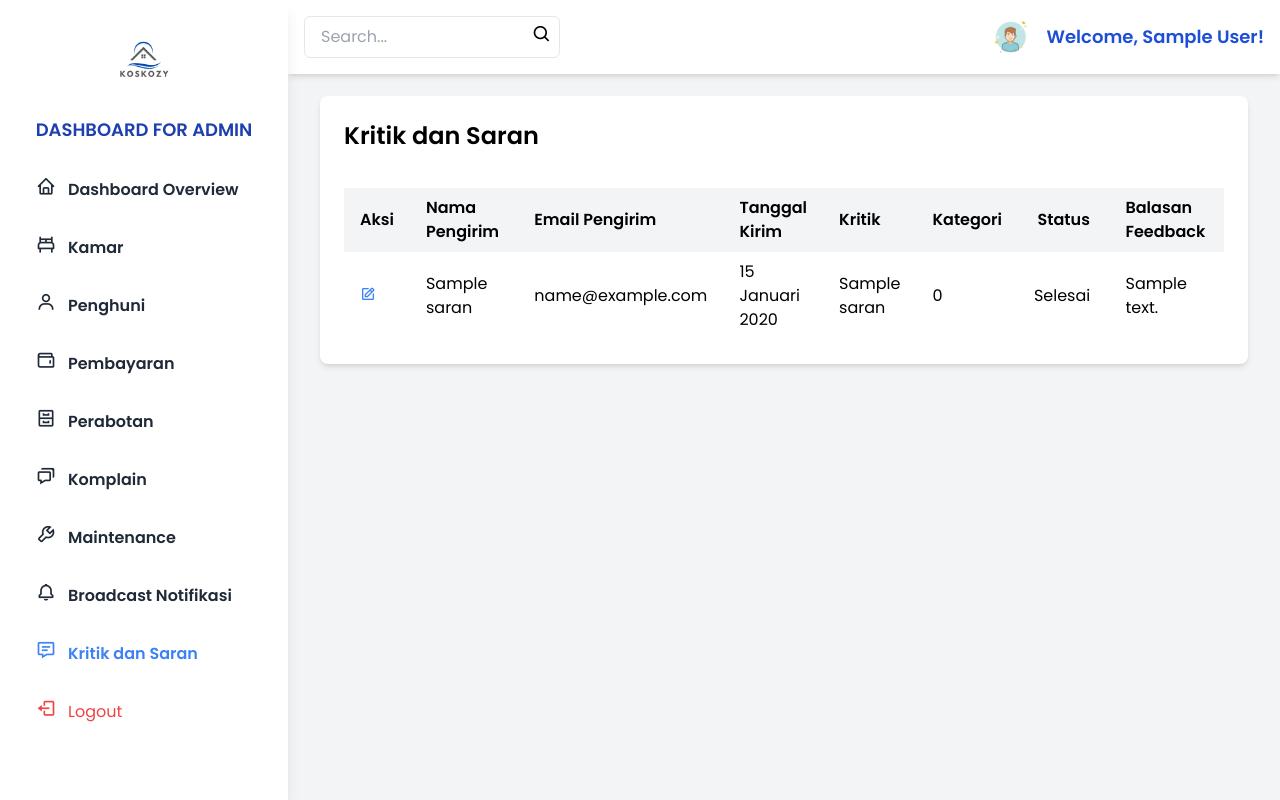
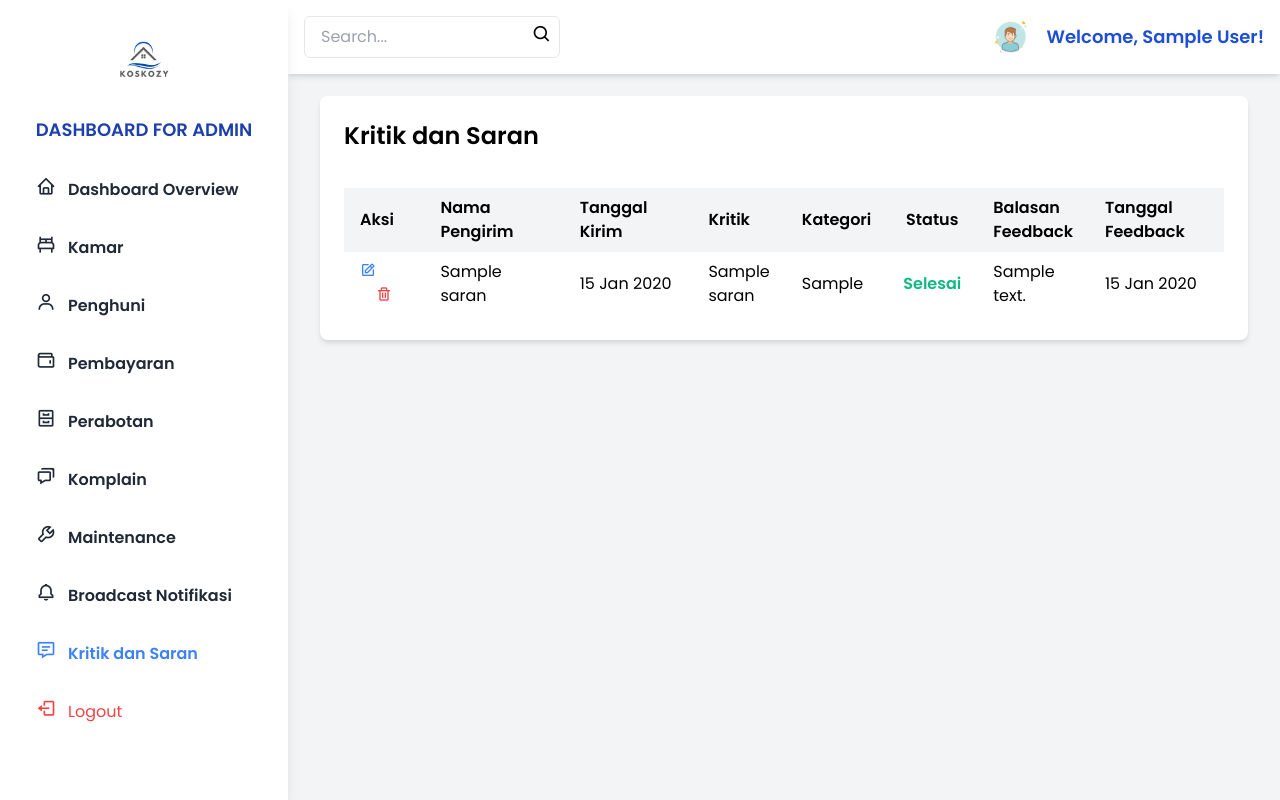
Before and after one commit to jmjnathan/kostmanagement, a PHP site: page /page/admin/kritik-saran.php in a window 1280 px wide. Run offline with PHP 8.4, Linux system fonts and the light colour scheme; the visitor is signed in with stand-in values (Sample User, id 1); tables that the repository leaves empty or names only in its code hold one stand-in row (values such as "Sample post").

Commit message:
tambahan kritik dan saran (belum solve)

```diff
--- a/page/admin/kritik-saran.php
+++ b/page/admin/kritik-saran.php
@@ -22,14 +22,14 @@ try {
    $pdo = new PDO("mysql:host=$host;dbname=$dbname", $username, $password);
    $pdo->setAttribute(PDO::ATTR_ERRMODE, PDO::ERRMODE_EXCEPTION);
    $session_username = $_SESSION['username'];
+
+   // Query untuk mengambil nama admin
    $stmt = $pdo->prepare("SELECT name FROM users WHERE username = :username");
    $stmt->execute(['username' => $session_username]);
-
    $admin = $stmt->fetch(PDO::FETCH_ASSOC);
    $admin_name = $admin['name'] ?? 'Admin';
 
-
-   // Query untuk data kamar dengan filter dan pagination
+   // Query untuk mengambil data kritik dan saran
    $sql = "SELECT * FROM kritik_dan_saran";
    $stmt_rooms = $pdo->prepare($sql);
    $stmt_rooms->execute();
@@ -40,7 +40,6 @@ try {
    exit();
 }
 ?>
-
 
 <!DOCTYPE html>
 <html lang="en">
@@ -58,17 +57,6 @@ try {
    body {
       font-family: 'Poppins', sans-serif;
    }
-   /* Menambahkan z-index pada modal dan tombol */
-   #room-modal {
-      z-index: 1050; /* Atur modal agar berada di atas */
-   }
-   #room-modal-edit{
-      z-index: 1050; /* Atur modal agar berada di atas */
-   }
-   #close-modal-cancel {
-      z-index: 1060; /* Pastikan tombol Batal berada di atas modal */
-   }
-
 </style>
 
 <!-- Sidebar -->
@@ -89,18 +77,12 @@ try {
          <li><a href="komplain.php" class="block px-4 py-2 rounded-md font-semibold hover:bg-gray-100  items-center space-x-3"><i class="bx bx-chat text-xl"></i><span>Komplain</span></a></li>
          <li><a href="maintenance.php" class="block px-4 py-2 rounded-md font-semibold hover:bg-gray-100  items-center space-x-3"><i class="bx bx-wrench text-xl"></i><span>Maintenance</span></a></li>
          <li><a href="broadcast.php" class="block px-4 py-2 rounded-md font-semibold hover:bg-gray-100  items-center space-x-3"><i class="bx bx-bell text-xl"></i><span>Broadcast Notifikasi</span></a></li>
-         <li><a href="kritik-saran.php" class="block px-4 py-2 rounded-md text-blue-500 font-semibold hover:bg-gray-100  items-center space-x-3"><i class="bx bx-message-detail text-xl"></i><span>Kritik dan Saran</span></a></li>
+         <li><a href="kritik-saran.php" class="block px-4 py-2 text-blue-500 rounded-md font-semibold hover:bg-gray-100  items-center space-x-3"><i class="bx bx-message-detail text-xl"></i><span>Kritik dan Saran</span></a></li>
          <li><a href="../../logout.php" class="block px-4 py-2 rounded-md text-red-500 hover:bg-red-100  items-center space-x-3"><i class="bx bx-log-out text-xl"></i><span>Logout</span></a></li>
       </ul>
    </nav>
 </div>
 
-<!-- Mobile Sidebar Toggle -->
-<div class="md:hidden fixed top-4 left-4 z-50">
-   <button id="toggle-sidebar" class="bg-blue-500 text-white p-2 rounded-md shadow">
-      <i class="bx bx-menu text-xl"></i>
-   </button>
-</div>
 
 <!-- Main Content -->
 <div class="md:ml-72 flex flex-col min-h-screen">
@@ -140,36 +122,38 @@ try {
                      <tr class="bg-gray-100">
                         <th class="px-4 py-2 text-left">Aksi</th>
                         <th class="px-4 py-2 text-left">Nama Pengirim</th>
-                        <th class="px-4 py-2 text-left">Email Pengirim</th>
                         <th class="px-4 py-2 text-left">Tanggal Kirim</th>
                         <th class="px-4 py-2 text-left">Kritik</th>
                         <th class="px-4 py-2 text-left">Kategori</th>
                         <th class="px-4 py-2 text-center">Status</th>
                         <th class="px-4 py-2 text-left">Balasan Feedback</th>
+                        <th class="px-4 py-2 text-left">Tanggal Feedback</th>
                      </tr>
                   </thead>
                   <tbody>
                      <?php if (empty($rooms)): ?>
                         <tr>
-                           <td colspan="9" class="text-center py-3">No data available</td>
+                           <td colspan="8" class="text-center py-3">No data available</td>
                         </tr>
                      <?php else: ?>
                         <?php foreach ($rooms as $room): ?>
                            <tr>
-                              <td class="px-4 py-2">
+                              <td class="px-4 py-2 w-24">
                                  <!-- Edit button in the table -->
-                                 <a href="#" class="edit-room-btn text-blue-500 hover:text-blue-700">
+                                 <a href="#" class="edit-room-btn text-blue-500 hover:text-blue-700" data-id="<?= $room['id'] ?>" data-feedback="<?= htmlspecialchars($room['isi_feedback'] ?? '') ?>" data-status="<?= htmlspecialchars($room['status'] ?? '') ?>" onclick="openModal(this)">
                                     <i class="bx bx-edit"></i>
                                  </a>
+                                 <a href="../../function/admin/kritik-saran/delete-kritik-saran.php?id=<?= $room['id'] ?>" class="ml-4 text-red-500 hover:text-red-700" onclick="return confirm('Apakah Anda yakin ingin menghapus kritik dan saran ini?');">
+                                    <i class="bx bx-trash"></i>
+                                 </a>
                               </td>
-                              <td class="px-4 py-2 w-64 h-16"><?php echo !empty($room['nama_pengirim']) ? htmlspecialchars($room['nama_pengirim']) : '-'; ?></td>
-                              <td class="px-4 py-2 w-52"><?php echo !empty($room['email_pengirim']) ? htmlspecialchars($room['email_pengirim']) : '-'; ?></td>
-                              <td class="px-4 py-2">
+                              <td class="px-4 py-2 w-44"><?php echo htmlspecialchars($room['nama_pengirim'] ?? '-'); ?></td>
+                              <td class="px-4 py-2 w-40">
                                  <?php
                                  if (!empty($room['tanggal_kirim'])) {
                                     $bulan = [
-                                       1 => 'Januari', 'Februari', 'Maret', 'April', 'Mei', 'Juni',
-                                       'Juli', 'Agustus', 'September', 'Oktober', 'November', 'Desember'
+                                       1 => 'Jan', 'Feb', 'Mar', 'Apr', 'Mei', 'Jun',
+                                       'Jul', 'Ags', 'Sep', 'Okt', 'Nov', 'Des'
                                     ];
                                     $tanggal = date_create($room['tanggal_kirim']);
                                     $tanggal_indonesia = date_format($tanggal, "j") . " " .
@@ -181,10 +165,36 @@ try {
                                  }
                                  ?>
                               </td>
-                              <td class="px-4 py-2 text-left"><?php echo !empty($room['judul']) ? htmlspecialchars($room['judul']) : '-'; ?></td>
-                              <td class="px-4 py-2 text-left"><?php echo !empty($room['kategori']) ? number_format($room['kategori']) : '-'; ?></td>
-                              <td class="px-4 py-2 w-60"><?php echo !empty($room['status']) ? htmlspecialchars($room['status']) : '-'; ?></td>
-                              <td class="px-4 py-2 w-60"><?php echo !empty($room['isi_feedback']) ? htmlspecialchars($room['isi_feedback']) : '-'; ?></td>
+                              <td class="px-4 py-2"><?php echo htmlspecialchars($room['judul'] ?? '-'); ?></td>
+                              <td class="px-4 py-2"><?php echo htmlspecialchars($room['kategori'] ?? '-'); ?></td>
+                              <td class="px-4 py-2 text-center
+                                 <?php
+                                       // Add the class based on status value
+                                       if ($room['status'] == 'Selesai') {
+                                          echo 'text-green-500 font-semibold';
+                                       } elseif ($room['status'] == 'Belum di baca') {
+                                          echo 'text-red-500 font-semibold';
+                                       } elseif ($room['status'] == 'Diproses') {
+                                          echo 'text-yellow-500 font-semibold';
+                                       }
+                                 ?>">
+                                 <?php echo htmlspecialchars($room['status']); ?>
+                              </td>
+                              <td class="px-4 py-2"><?php echo htmlspecialchars($room['isi_feedback'] ?? '-'); ?></td>
+                              <td class="px-4 py-2 w-40">
+                                 <?php
+                                 if (!empty($room['tanggal_feedback'])) {
+                                    $tanggal_feedback = date_create($room['tanggal_feedback']);
+                                    $tanggal_feedback_indonesia = date_format($tanggal_feedback, "j") . " " .
+                                                                  $bulan[(int)date_format($tanggal_feedback, "m")] . " " .
+                                                                  date_format($tanggal_feedback, "Y");
+                                    echo $tanggal_feedback_indonesia;
+                                 } else {
+                                    echo '-';
+                                 }
+                                 ?>
+                              </td>
+
                            </tr>
                         <?php endforeach; ?>
                      <?php endif; ?>
@@ -196,80 +206,56 @@ try {
    </div>
 </div>
 
-<!-- Modal ADD-->
-<div id="room-modal" class="fixed inset-0 bg-gray-500 bg-opacity-75 flex justify-center items-center z-50 hidden">
-   <div class="bg-white rounded-lg p-6 shadow-md w-2/3">
-      <div class="mb-4">
-         <h2 class="text-xl font-semibold">Tambah Kamar</h2>
-         <!-- Close Modal Icon -->
-         <button id="close-modal-icon" class="text-red-500 absolute top-2 right-2">
-            <i class="bx bx-x text-3xl"></i>
-         </button>
-      </div>
-      <form action="../../function/admin/kamar/add-room.php" method="POST">
-         <!-- Form Fields -->
+
+<!-- Modal untuk Balasan -->
+<div id="feedbackModal" class="fixed inset-0 z-50 hidden bg-gray-900 bg-opacity-50 flex justify-center items-center">
+   <div class="bg-white rounded-lg w-1/2 p-6">
+      <h2 class="text-xl font-semibold mb-4">Balasan untuk Kritik dan Saran</h2>
+      <form action="../../function/admin/kritik-saran/edit-kritik-saran.php" method="POST">
+         <input type="hidden" name="id" id="kritik_id"> <!-- Untuk menyimpan ID kritik-saran yang akan dibalas -->
          <div class="mb-4">
-            <label for="name" class="block text-sm font-medium text-gray-700">Nama Kamar</label>
-            <input type="text" id="room_name" name="name" class="py-3 px-4 mt-1 block w-full border border-gray-300 rounded-md shadow-sm focus:ring-indigo-500 focus:border-indigo-500 sm:text-sm">
-         </div>
-         <div class="flex space-x-4 mb-4">
-            <div class="flex-1">
-               <label for="type" class="block text-sm font-medium text-gray-700">Jenis Kamar</label>
-               <select id="type" name="room_type" class="py-3 px-4 mt-1 block w-full border border-gray-300 rounded-md shadow-sm focus:ring-indigo-500 focus:border-indigo-500 sm:text-sm">
-                  <option value="Kamar Mandi Luar">Kamar Mandi Luar</option>
-                  <option value="Kamar Mandi Dalam">Kamar Mandi Dalam</option>
-               </select>
-            </div>
-            <div class="flex-1">
-               <label for="ac" class="block text-sm font-medium text-gray-700">AC</label>
-               <select id="ac" name="ac" class="py-3 px-4 mt-1 block w-full border border-gray-300 rounded-md shadow-sm focus:ring-indigo-500 focus:border-indigo-500 sm:text-sm">
-                  <option value="AC">AC</option>
-                  <option value="Non-Ac">Non-Ac</option>
-               </select>
-            </div>
-         </div>
-         <div class="flex space-x-4 mb-4">
-            <div class="flex-1">
-               <label for="capacity" class="block text-sm font-medium text-gray-700">Kapasitas</label>
-               <select id="capacity" name="capacity" class="py-3 px-4 mt-1 block w-full border border-gray-300 rounded-md shadow-sm focus:ring-indigo-500 focus:border-indigo-500 sm:text-sm">
-                  <option value="1">1 orang</option>
-                  <option value="2">2 orang</option>
-               </select>
-            </div>
-            <div class="flex-1">
-               <label for="price" class="block text-sm font-medium text-gray-700">Harga</label>
-               <input type="number" id="price" name="price" class="py-3 px-4 mt-1 block w-full border border-gray-300 rounded-md shadow-sm focus:ring-indigo-500 focus:border-indigo-500 sm:text-sm">
-            </div>
-         </div>
-
+            <label for="isi_feedback" class="block text-gray-700">Balasan:</label>
+            <textarea id="isi_feedback" name="feedback" rows="4" class="w-full p-2 border rounded-md" required></textarea>         </div>
          <div class="mb-4">
-            <label for="status" class="block text-sm font-medium text-gray-700">Status</label>
-            <select id="status" name="status" class="mt-1 py-3 px-4 block w-full border border-gray-300 rounded-md shadow-sm focus:ring-indigo-500 focus:border-indigo-500 sm:text-sm">
-               <option value="Tersedia">Tersedia</option>
-               <option value="Terisi">Terisi</option>
-               <option value="Sedang Diperbaiki">Sedang Diperbaiki</option>
+            <label for="status" class="block text-gray-700">Status:</label>
+            <select id="status" name="status" class="w-full p-2 border rounded-md">
+               <option value="" disabled selected class="text-gray-300" >Pilih Status</option>
+               <option value="Belum di baca">Belum di baca</option>
+               <option value="Diproses">Diproses</option>
+               <option value="Selesai">Selesai</option>
             </select>
          </div>
-
-         <!-- Description Textarea -->
-         <div class="mb-4">
-            <label for="description" class="block text-sm font-medium text-gray-700">Deskripsi Kamar</label>
-            <textarea id="description" name="description" rows="4" class="py-3 px-4 mt-1 block w-full border border-gray-300 rounded-md shadow-sm focus:ring-indigo-500 focus:border-indigo-500 sm:text-sm"></textarea>
-         </div>
-
-         <div class="flex justify-end gap-5">
-            <!-- Batal Button -->
-            <button type="button" id="close-modal-cancel" class="bg-red-500 hover:bg-red-600 text-white px-4 py-2 rounded">Batal</button>
-            <!-- Submit Button -->
-            <button type="submit" class="bg-blue-500 hover:bg-blue-600 text-white px-4 py-2 rounded-md">Tambah</button>
+         <div class="flex justify-end">
+            <button type="button" class="px-4 py-2 mr-4 bg-gray-300 text-gray-700 rounded-md" onclick="closeModal()">Batal</button>
+            <button type="submit" class="px-4 py-2 bg-blue-500 text-white rounded-md">Kirim</button>
          </div>
       </form>
    </div>
 </div>
 
-<!-- Modal ADD-->
-
-
 
 </body>
 </html>
+
+
+<script>
+   // Fungsi untuk membuka modal dan mengisi data
+   function openModal(button) {
+      var id = button.getAttribute('data-id');
+      var feedback = button.getAttribute('data-feedback');
+      var status = button.getAttribute('data-status');
+
+      // Isi data ke dalam modal
+      document.getElementById('id').value = id;
+      document.getElementById('isi_feedback').value = feedback;
+      document.getElementById('status').value = status;
+
+      // Tampilkan modal
+      document.getElementById('feedbackModal').classList.remove('hidden');
+   }
+
+   // Fungsi untuk menutup modal
+   function closeModal() {
+      document.getElementById('feedbackModal').classList.add('hidden');
+   }
+</script>
```
Also changed, not shown: function/admin/kritik-saran/delete-kritik-saran.php (added, +39 -0 lines), function/admin/kritik-saran/edit-kritik-saran.php (added, +33 -0 lines).
